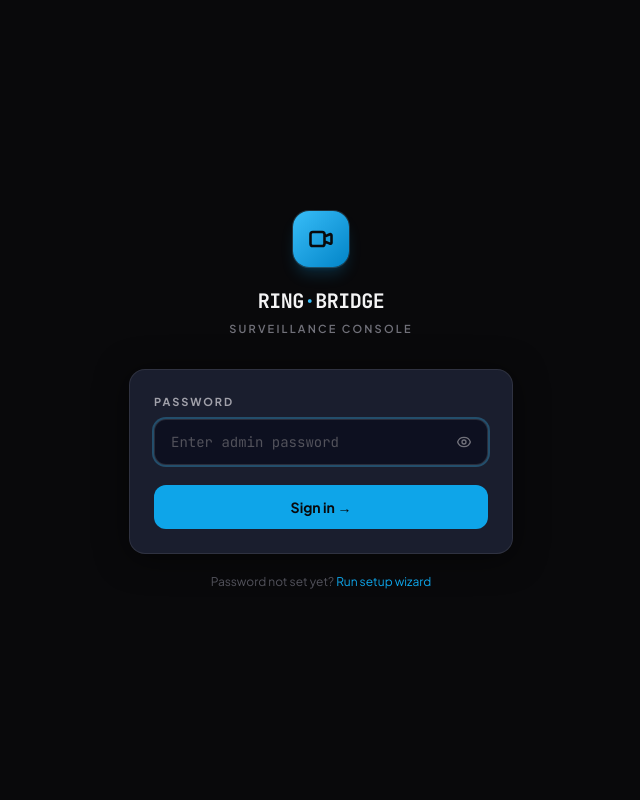
After one commit to loglux/ring-rtsp-bridge, a FastAPI app: template admin/templates/login.html in a window 1280 px wide. The commit adds this page. Shown: the whole page, without its empty margins (319-959 px from the left). Run offline with FastAPI, Linux system fonts and the light colour scheme; the template is opened without the code that fills it, so the values that code supplies are empty; some libraries are stand-ins or nearby versions.

Commit message:
Add session auth to admin panel (Option 2)
- Middleware: if password_hash set in auth.json → require ring_session
  cookie; public paths: /login, /setup, /api/set-password; no password
  set → no auth enforced (backward compat / first run)
- GET/POST /login: dark-themed login page, pbkdf2:sha256 password check,
  signs 7-day session cookie; wrong password → redirect with ?error=1
- POST /logout: clears session token and cookie
- POST /api/set-password: hashes and stores password in
  /frigate-config/auth.json; accessible without auth (for setup wizard)
- login.html: dark surveillance theme matching index.html, show/hide
  password toggle, fade-in animation, link to /setup
- index.html: Sign out button in header when auth_enabled
- setup.html: new Step 0 "Admin password" with generate + confirm;
  all other step indices shifted +1; applyAll() saves password first
- Auth config: /frigate-config/auth.json, mode: local (future: frigate)

```diff
--- a/admin/main.py
+++ b/admin/main.py
@@ -1,8 +1,12 @@
+import hashlib
+import hmac
 import json
 import logging
 import re
+import secrets
 import threading
 import time
+import time as _time
 from pathlib import Path
 
 import docker
@@ -15,6 +19,62 @@ from fastapi.templating import Jinja2Templates
 
 app = FastAPI()
 templates = Jinja2Templates(directory="/app/templates")
+
+# ── auth ──────────────────────────────────────────────────────────────────────
+
+AUTH_CONFIG_PATH = Path("/frigate-config/auth.json")
+_sessions: dict = {}          # token → expiry timestamp
+_SESSION_TTL    = 7 * 24 * 3600
+
+def _read_auth() -> dict:
+    try:
+        return json.loads(AUTH_CONFIG_PATH.read_text())
+    except Exception:
+        return {}
+
+def _write_auth(d: dict):
+    AUTH_CONFIG_PATH.write_text(json.dumps(d, indent=2))
+
+def _hash_password(pw: str) -> str:
+    salt = secrets.token_hex(16)
+    h = hashlib.pbkdf2_hmac("sha256", pw.encode(), salt.encode(), 260_000)
+    return f"pbkdf2:260000:{salt}:{h.hex()}"
+
+def _verify_password(pw: str, stored: str) -> bool:
+    try:
+        _, iters, salt, h = stored.split(":")
+        computed = hashlib.pbkdf2_hmac("sha256", pw.encode(), salt.encode(), int(iters))
+        return hmac.compare_digest(computed.hex(), h)
+    except Exception:
+        return False
+
+def _new_session() -> str:
+    tok = secrets.token_urlsafe(32)
+    _sessions[tok] = _time.time() + _SESSION_TTL
+    return tok
+
+def _valid_session(tok: str | None) -> bool:
+    if not tok:
+        return False
+    exp = _sessions.get(tok)
+    if not exp or _time.time() > exp:
+        _sessions.pop(tok, None)
+        return False
+    return True
+
+@app.middleware("http")
+async def _auth_guard(request: Request, call_next):
+    public = {"/login", "/setup", "/api/set-password", "/api/ring-status"}
+    if request.url.path in public:
+        return await call_next(request)
+    # No password set → no auth required (backward compat / first run)
+    if not _read_auth().get("password_hash"):
+        return await call_next(request)
+    if _valid_session(request.cookies.get("ring_session")):
+        return await call_next(request)
+    if request.url.path.startswith("/api/"):
+        return JSONResponse({"error": "Unauthorized"}, status_code=401)
+    return RedirectResponse(f"/login?next={request.url.path}", status_code=302)
 
 RING_CONFIG_PATH    = Path("/ring-mqtt-data/config.json")
 GO2RTC_PATH         = Path("/ring-mqtt-data/go2rtc.yaml")
@@ -235,6 +295,7 @@ async def index(request: Request):
     disc     = discovered_cameras()
     frigate_url  = f"http://{request.url.hostname}:5000"
     events_today = frigate_events_today()
+    auth_enabled = bool(_read_auth().get("password_hash"))
     return templates.TemplateResponse(request, "index.html", {
         "statuses":     statuses,
         "stats":        stats,
@@ -245,7 +306,48 @@ async def index(request: Request):
         "all_objects":  ALL_OBJECTS,
         "frigate_url":  frigate_url,
         "events_today": events_today,
+        "auth_enabled": auth_enabled,
     })
+
+@app.get("/login", response_class=HTMLResponse)
+async def login_page(request: Request):
+    if _valid_session(request.cookies.get("ring_session")):
+        return RedirectResponse("/", status_code=302)
+    return templates.TemplateResponse(request, "login.html", {
+        "error": request.query_params.get("error"),
+    })
+
+@app.post("/login")
+async def login_post(request: Request, password: str = Form(...)):
+    cfg = _read_auth()
+    stored = cfg.get("password_hash", "")
+    if stored and _verify_password(password, stored):
+        tok = _new_session()
+        nxt = request.query_params.get("next", "/")
+        resp = RedirectResponse(nxt, status_code=303)
+        resp.set_cookie("ring_session", tok, httponly=True, samesite="lax",
+                        max_age=_SESSION_TTL, secure=False)
+        return resp
+    return RedirectResponse("/login?error=1", status_code=303)
+
+@app.post("/logout")
+async def logout(request: Request):
+    _sessions.pop(request.cookies.get("ring_session"), None)
+    resp = RedirectResponse("/login", status_code=303)
+    resp.delete_cookie("ring_session")
+    return resp
+
+@app.post("/api/set-password")
+async def api_set_password(request: Request):
+    data = await request.json()
+    pw = data.get("password", "")
+    if len(pw) < 8:
+        return JSONResponse({"error": "Password must be at least 8 characters"}, status_code=400)
+    cfg = _read_auth()
+    cfg["password_hash"] = _hash_password(pw)
+    cfg.setdefault("mode", "local")
+    _write_auth(cfg)
+    return {"ok": True}
 
 @app.get("/setup", response_class=HTMLResponse)
 async def setup(request: Request):
--- /dev/null
+++ b/admin/templates/login.html
@@ -0,0 +1,92 @@
+<!DOCTYPE html>
+<html lang="en">
+<head>
+  <meta charset="UTF-8">
+  <meta name="viewport" content="width=device-width, initial-scale=1.0">
+  <title>Ring Bridge — Sign in</title>
+  <script src="https://cdn.tailwindcss.com"></script>
+  <script>
+    tailwind.config = {
+      theme: { extend: {
+        fontFamily: {
+          sans: ['"Plus Jakarta Sans"', 'system-ui', 'sans-serif'],
+          mono: ['"JetBrains Mono"', 'ui-monospace', 'monospace'],
+        }
+      }}
+    }
+  </script>
+  <script src="https://unpkg.com/alpinejs@3.x.x/dist/cdn.min.js" defer></script>
+  <link rel="preconnect" href="https://fonts.googleapis.com">
+  <link rel="preconnect" href="https://fonts.gstatic.com" crossorigin>
+  <link href="https://fonts.googleapis.com/css2?family=Plus+Jakarta+Sans:wght@400;500;600;700;800&family=JetBrains+Mono:wght@400;500;600;700&display=swap" rel="stylesheet">
+  <style>
+    body { font-family: 'Plus Jakarta Sans', system-ui, sans-serif; }
+    input:focus { outline: none; box-shadow: 0 0 0 2px rgba(56,189,248,0.3); }
+    @keyframes fadeUp {
+      from { opacity: 0; transform: translateY(12px); }
+      to   { opacity: 1; transform: translateY(0); }
+    }
+    .fade-up { animation: fadeUp .35s ease both; }
+  </style>
+</head>
+
+<body class="bg-[#09090b] min-h-screen flex items-center justify-center px-4 antialiased"
+      x-data="{show: false}">
+
+  <div class="w-full max-w-sm fade-up">
+
+    <!-- Logo -->
+    <div class="text-center mb-8">
+      <div class="w-14 h-14 rounded-2xl bg-gradient-to-br from-sky-400 to-sky-600 flex items-center justify-center shadow-lg shadow-sky-500/20 ring-1 ring-sky-300/20 mx-auto mb-5">
+        <svg class="w-7 h-7 text-zinc-950" fill="none" stroke="currentColor" stroke-width="2.2" viewBox="0 0 24 24">
+          <path stroke-linecap="round" stroke-linejoin="round" d="M15 10l4.553-2.069A1 1 0 0121 8.882v6.236a1 1 0 01-1.447.894L15 14M3 8a2 2 0 012-2h8a2 2 0 012 2v8a2 2 0 01-2 2H5a2 2 0 01-2-2V8z"/>
+        </svg>
+      </div>
+      <p class="font-mono font-bold text-xl tracking-tight text-zinc-100">RING<span class="text-sky-400">·</span>BRIDGE</p>
+      <p class="text-[11px] uppercase tracking-[0.2em] text-zinc-500 mt-1.5 font-semibold">Surveillance Console</p>
+    </div>
+
+    <!-- Error -->
+    {% if error %}
+    <div class="mb-4 px-4 py-3 rounded-xl bg-red-500/10 border border-red-500/20 text-sm text-red-400 text-center font-medium">
+      Incorrect password — try again
+    </div>
+    {% endif %}
+
+    <!-- Card -->
+    <div style="background:#1a1e2e;border:1px solid rgba(255,255,255,0.09);box-shadow:0 4px 32px rgba(0,0,0,0.5)"
+         class="rounded-2xl p-6">
+      <form method="POST" action="/login">
+        <label class="block text-[11px] font-bold uppercase tracking-[0.18em] text-zinc-400 mb-2">
+          Password
+        </label>
+        <div class="relative mb-5">
+          <input name="password" :type="show ? 'text' : 'password'" autofocus
+                 style="background:#0d1020;border:1px solid rgba(255,255,255,0.12)"
+                 class="w-full px-4 py-3 rounded-xl text-sm text-zinc-100 font-mono placeholder-zinc-600 transition-all"
+                 placeholder="Enter admin password">
+          <button type="button" @click="show=!show" tabindex="-1"
+                  class="absolute right-3 top-1/2 -translate-y-1/2 text-zinc-500 hover:text-zinc-300 transition-colors p-1">
+            <svg x-show="!show" class="w-4 h-4" fill="none" stroke="currentColor" stroke-width="2" viewBox="0 0 24 24">
+              <path d="M15 12a3 3 0 11-6 0 3 3 0 016 0z"/><path d="M2.458 12C3.732 7.943 7.523 5 12 5c4.478 0 8.268 2.943 9.542 7-1.274 4.057-5.064 7-9.542 7-4.477 0-8.268-2.943-9.542-7z"/>
+            </svg>
+            <svg x-show="show" class="w-4 h-4" fill="none" stroke="currentColor" stroke-width="2" viewBox="0 0 24 24">
+              <path d="M13.875 18.825A10.05 10.05 0 0112 19c-4.478 0-8.268-2.943-9.543-7a9.97 9.97 0 011.563-3.029m5.858.908a3 3 0 114.243 4.243M9.878 9.878l4.242 4.242M9.88 9.88l-3.29-3.29m7.532 7.532l3.29 3.29M3 3l3.59 3.59m0 0A9.953 9.953 0 0112 5c4.478 0 8.268 2.943 9.543 7a10.025 10.025 0 01-4.132 5.411m0 0L21 21"/>
+            </svg>
+          </button>
+        </div>
+        <button type="submit"
+                class="w-full py-3 bg-sky-500 hover:bg-sky-400 active:bg-sky-600 text-zinc-950 font-bold text-sm rounded-xl transition-colors">
+          Sign in →
+        </button>
+      </form>
+    </div>
+
+    <p class="text-center mt-5 text-xs text-zinc-600">
+      Password not set yet?
+      <a href="/setup" class="text-sky-500 hover:text-sky-400 transition-colors">Run setup wizard</a>
+    </p>
+
+  </div>
+</body>
+</html>
```
Also changed, not shown: admin/templates/index.html (+11 -0 lines), admin/templates/setup.html (+100 -37 lines).
